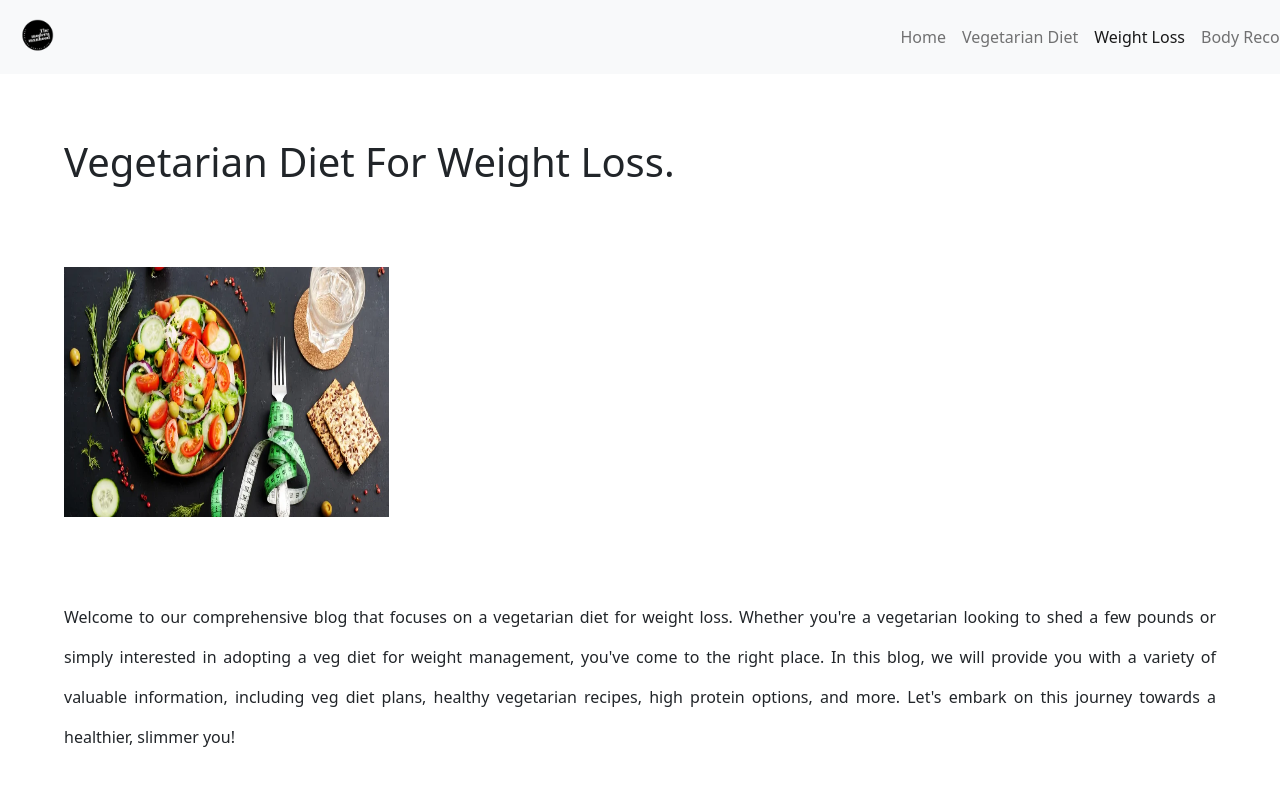
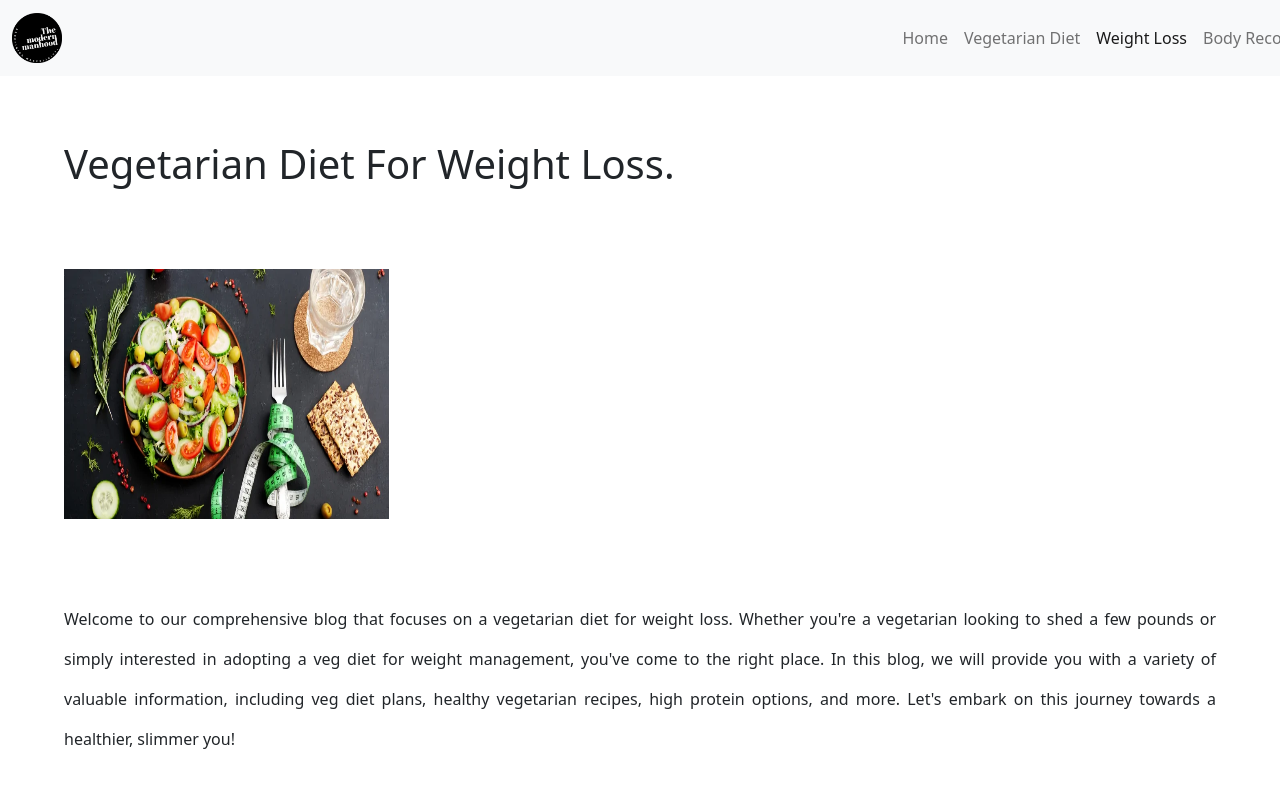
Before and after one commit to Vigneshkpgowda/themodernmanhood.com, a plain HTML site: page weight-loss.html in a window 1280 px wide. Shown: the top 800 px of the page. Drawn offline with nearby package versions, Linux system fonts and the light colour scheme.

Commit message:
Update weight-loss.html

```diff
--- a/weight-loss.html
+++ b/weight-loss.html
@@ -13,7 +13,7 @@
 <body>
     <nav class="navbar navbar-expand-lg bg-light">
         <div class="container-fluid">
-          <a class="navbar-brand" href="index.html"><img src="favicon_io/favicon.ico" alt="logo"></a>
+          <a class="navbar-brand" href="index.html"><img src="images/logo.png" alt="logo" width="50px" height="50px"></a>
           <button class="navbar-toggler" type="button" data-bs-toggle="collapse" data-bs-target="#navbarSupportedContent" aria-controls="navbarSupportedContent" aria-expanded="false" aria-label="Toggle navigation">
             <span class="navbar-toggler-icon"></span>
           </button>
```
